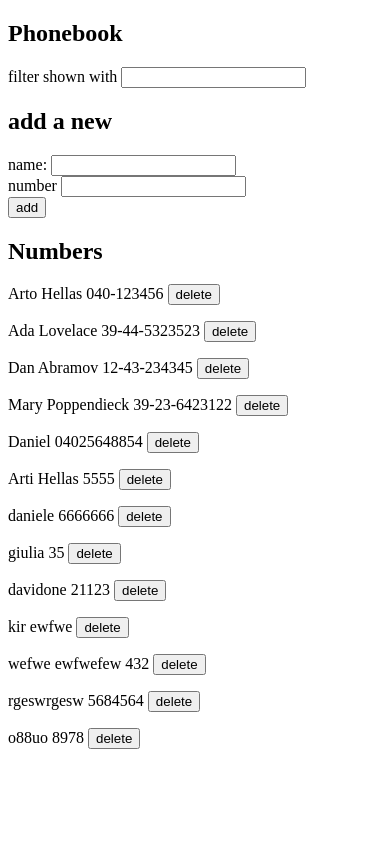
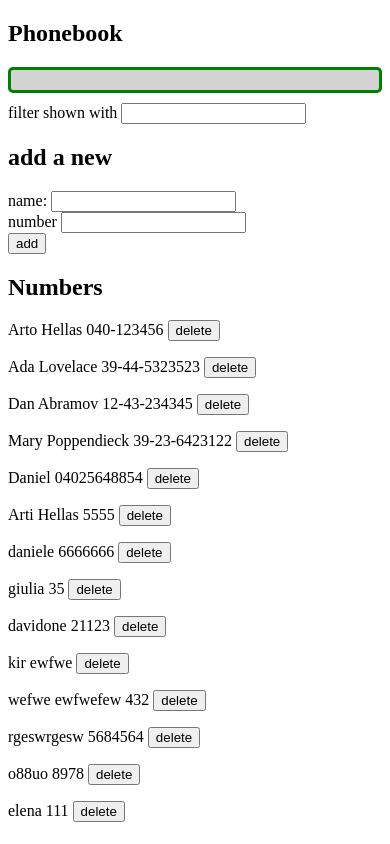
Before and after one commit to David93Code/Full-Stack-Open-2022, a React (Create React App) app in the folder part2/phonebook/: page / in a window 390 px wide. Built offline with nearby package versions, Linux system fonts and the light colour scheme; data requests are answered from the project's data file.

Commit message:
commit Phonebook 2.19 step11 CSS

```diff
--- a/part2/phonebook/db.json
+++ b/part2/phonebook/db.json
@@ -64,6 +64,11 @@
       "name": "o88uo",
       "number": "        8978      ",
       "id": 16
+    },
+    {
+      "name": "elena",
+      "number": "111",
+      "id": 17
     }
   ]
 }
--- a/part2/phonebook/src/App.js
+++ b/part2/phonebook/src/App.js
@@ -6,6 +6,7 @@ import axios from "axios";
 import nameService from "./services/names";
 import Buttons from "./components/buttons";
 import Notification from "./components/notification";
+import './index.css';
 
 const App = () => {
   const [persons, setPersons] = useState([]);
@@ -15,6 +16,7 @@ const App = () => {
   const [search, setSearch] = useState("");
 
   const [notificationMessage, setNotificationMessage] = useState("");
+
   console.log(search);
 
   console.log(persons);
@@ -38,6 +40,7 @@ const App = () => {
         setPersons={setPersons}
         setNewName={setNewName}
         setNewNumber={setNewNumber}
+        setNotificationMessage={setNotificationMessage}
       />
 
       <h2>Numbers</h2>
--- a/part2/phonebook/src/components/personform.js
+++ b/part2/phonebook/src/components/personform.js
@@ -33,7 +33,10 @@ const PersonForm = (props) => {
         nameService.changeNumber(changedPerson).then( response => {
           props.setPersons(props.persons.map(person => person.id !== foundPerson.id ? person : response))
 
-        })
+        }).then(() => {props.setNotificationMessage(`Changed ${props.newName}'s number`)
+        setTimeout(() => {
+          props.setNotificationMessage(null)
+        }, 5000)})
       } else {
         return
       }
@@ -47,7 +50,10 @@ const PersonForm = (props) => {
 
       nameService.create(personObject).then(initialPersons => {
         props.setPersons(props.persons.concat(initialPersons))
-      })
+      }).then(() => {props.setNotificationMessage(`Added ${props.newName}`)
+      setTimeout(() => {
+        props.setNotificationMessage(null)
+      }, 5000)})
       props.setNewName("");
       props.setNewNumber("");
     }
--- /dev/null
+++ b/part2/phonebook/src/index.css
@@ -0,0 +1,9 @@
+.notification {
+    color: green;
+    background: lightgrey;
+    font-size: 20px;
+    border-style: solid;
+    border-radius: 5px;
+    padding: 10px;
+    margin-bottom: 10px;
+}
--- a/part2/phonebook/src/index.js
+++ b/part2/phonebook/src/index.js
@@ -1,6 +1,7 @@
 import React from "react";
 import ReactDOM from "react-dom/client";
 import App from "./App";
+import './index.css';
 
 const root = ReactDOM.createRoot(document.getElementById("root"));
 root.render(
```
